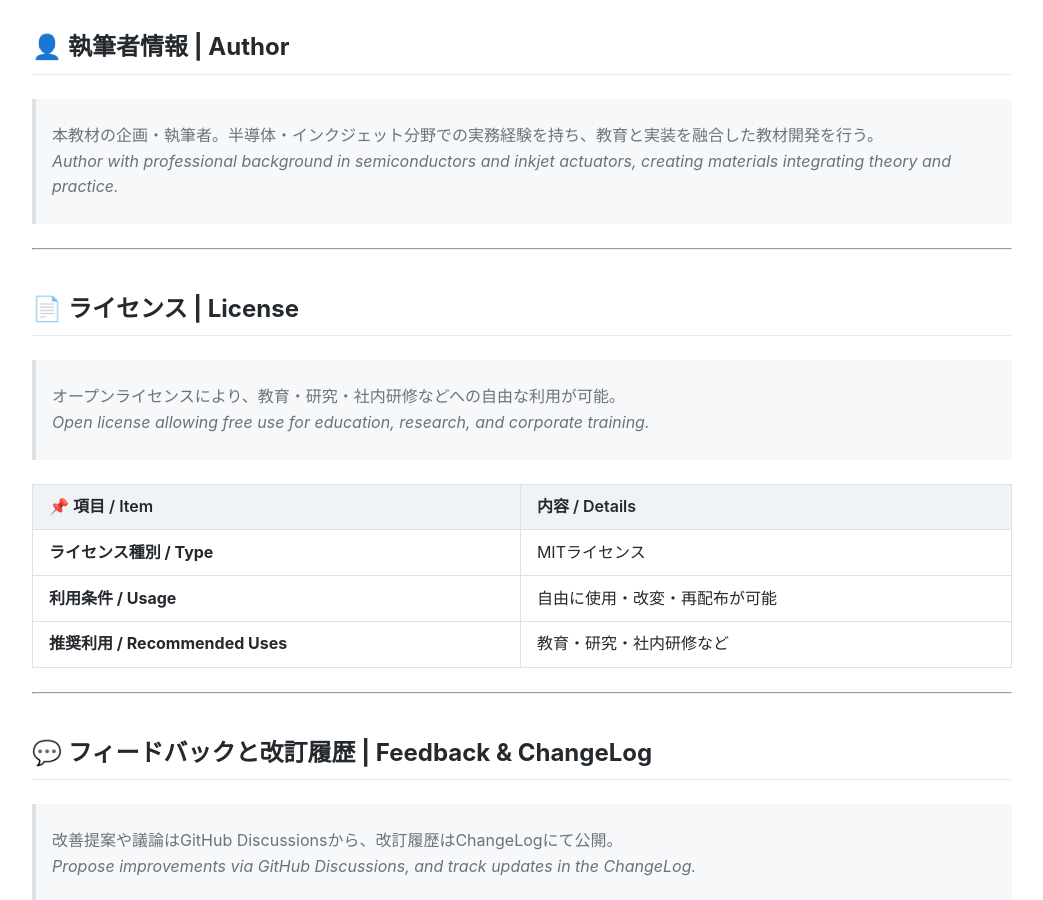
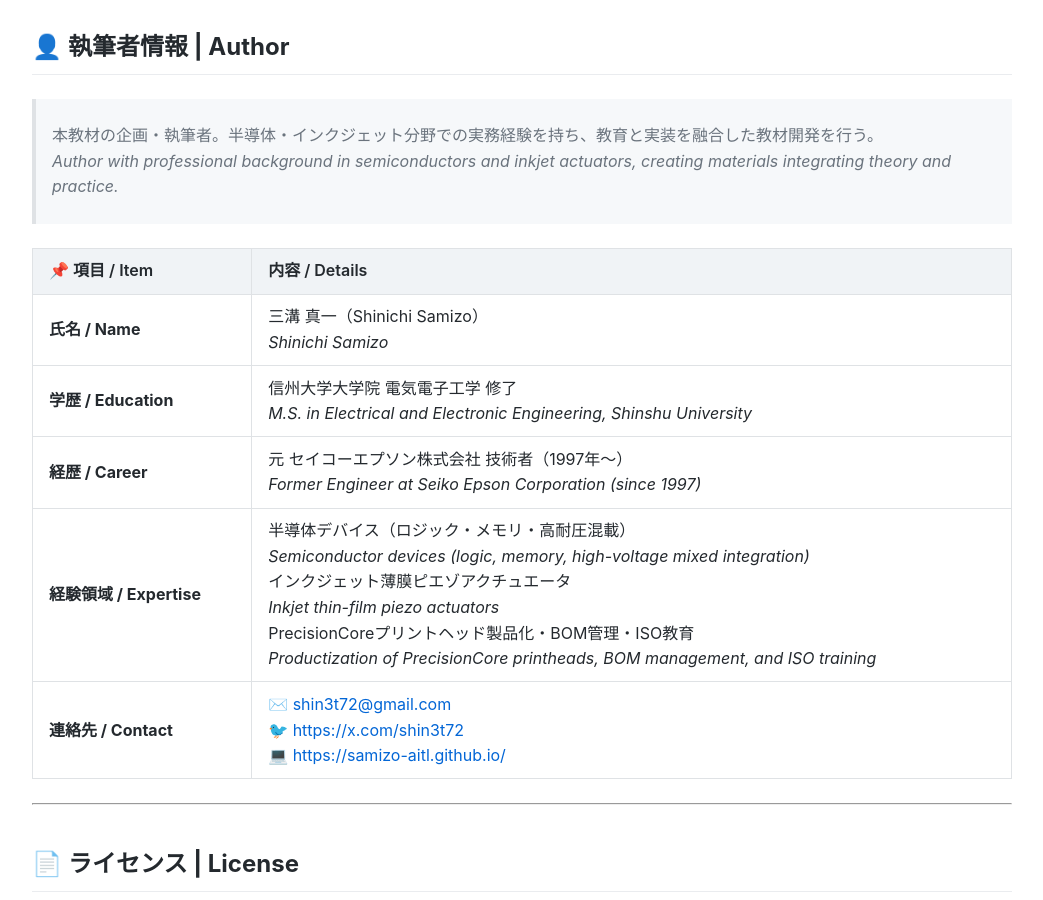
Before and after one commit to Samizo-AITL/Edusemi-v4x, a Jekyll site: the page built from index.md, in a window 1280 px wide and 900 px high, scrolled down 10918 px. Shown: the whole window, without its empty margins (118-1161 px from the left). Built offline with Jekyll 4.4.1, drawn with Linux system fonts in a browser that asks for light colours.

Commit message:
Update index.md

```diff
--- a/index.md
+++ b/index.md
@@ -144,6 +144,13 @@
 > 本教材の企画・執筆者。半導体・インクジェット分野での実務経験を持ち、教育と実装を融合した教材開発を行う。
 > *Author with professional background in semiconductors and inkjet actuators, creating materials integrating theory and practice.*
 
+| 📌 項目 / Item | 内容 / Details |
+|------|------|
+| **氏名 / Name** | 三溝 真一（Shinichi Samizo）<br>*Shinichi Samizo* |
+| **学歴 / Education** | 信州大学大学院 電気電子工学 修了<br>*M.S. in Electrical and Electronic Engineering, Shinshu University* |
+| **経歴 / Career** | 元 セイコーエプソン株式会社 技術者（1997年〜）<br>*Former Engineer at Seiko Epson Corporation (since 1997)* |
+| **経験領域 / Expertise** | 半導体デバイス（ロジック・メモリ・高耐圧混載）<br>*Semiconductor devices (logic, memory, high-voltage mixed integration)*<br>インクジェット薄膜ピエゾアクチュエータ<br>*Inkjet thin-film piezo actuators*<br>PrecisionCoreプリントヘッド製品化・BOM管理・ISO教育<br>*Productization of PrecisionCore printheads, BOM management, and ISO training* |
+| **連絡先 / Contact** | ✉️ [shin3t72@gmail.com](mailto:shin3t72@gmail.com)<br>🐦 [https://x.com/shin3t72](https://x.com/shin3t72)<br>💻 [https://samizo-aitl.github.io/](https://samizo-aitl.github.io/) |
 
 ---
 
```
